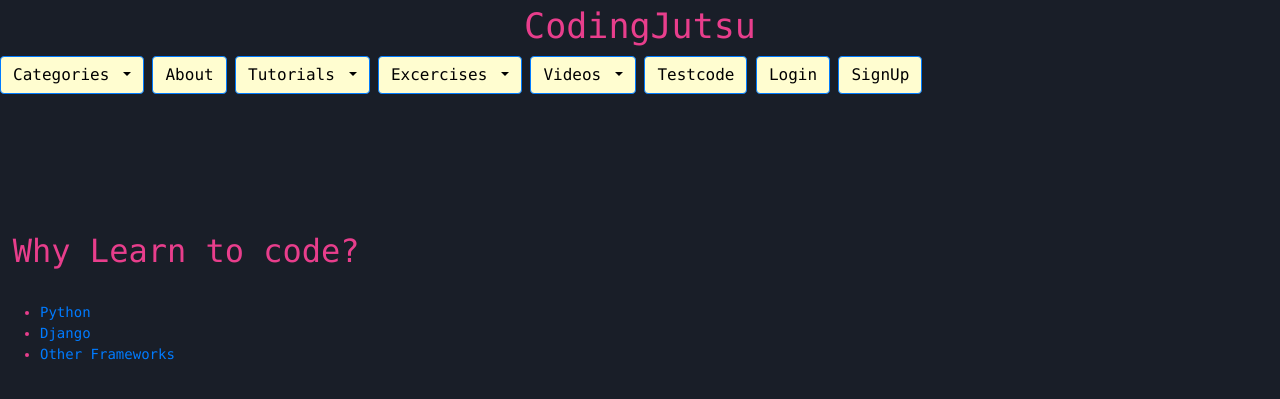
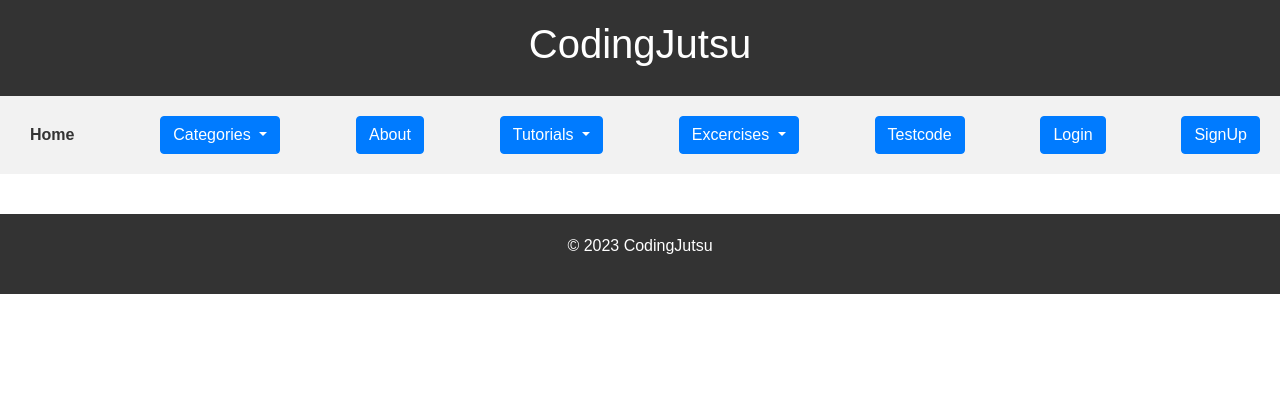
Before and after one commit to morganbierey/Dissertation_Project, a Django app: page / in a window 1280 px wide. Shown: the top 399 px of the page. Run offline with Django 3.2, Linux system fonts and the light colour scheme; data comes from the database, SQL or seed files in the repository; some libraries are stand-ins or nearby versions.

Commit message:
header and footer working for home page

```diff
--- /dev/null
+++ b/project/individual_project/static/codejutsu/css/style.css
@@ -0,0 +1,54 @@
+body {
+	margin: 0;
+	padding: 0;
+	font-family: Arial, sans-serif;
+}
+
+header {
+	background-color: #333;
+	color: #fff;
+	padding: 20px;
+	text-align: center;
+}
+
+nav {
+	background-color: #f2f2f2;
+	padding: 20px;
+}
+
+nav ul {
+	list-style: none;
+	margin: 0;
+	padding: 0;
+	display: flex;
+	justify-content: space-between;
+	align-items: center;
+}
+
+nav li {
+	margin: 0 10px;
+}
+
+nav a {
+	color: #333;
+	text-decoration: none;
+	font-weight: bold;
+}
+
+nav a:hover {
+	color: #f2f2f2;
+	background-color: #333;
+	padding: 10px;
+	border-radius: 5px;
+}
+
+main {
+	padding: 20px;
+}
+
+footer {
+	background-color: #333;
+	color: #fff;
+	padding: 20px;
+	text-align: center;
+}
--- a/project/individual_project/templates/educational_tool/index.html
+++ b/project/individual_project/templates/educational_tool/index.html
@@ -1,8 +1,9 @@
 <!DOCTYPE html>
-
 {% load staticfiles %}
-
 <html>
+<head>
+	<title>Navigation Dashboard</title>
+	<link rel="stylesheet" type="text/css" href="style.css">
 
     <head>
         <link rel="stylesheet2" href="test.js">
@@ -20,28 +21,18 @@
     <!-- Latest compiled JavaScript -->
     <script src="https://maxcdn.bootstrapcdn.com/bootstrap/4.5.2/js/bootstrap.min.js"></script>
 
-    <!-- <link rel="stylesheet" href="newtest.scss"> -->
+  <link rel="stylesheet" type="text/css" href="{% static 'codejutsu/css/style.css' %}">
 
-    <link rel="stylesheet" type="text/css" href="{% static 'codejutsu/css/base.css' %}">
+</head>
+<body>
+	<header>
+        <title>CodingJutsu</title>
+        <h1>CodingJutsu</h1>
+	</header>
 
-    <style>
-      li span {
-          color: #000000;
-          /* Text Color */
-      }
-  </style>
-
-    <title>CodingJutsu</title>
-    </head>
-    <body><code>
-
-        <h1><code>CodingJutsu</code></h1>
-        <!-- <div>
-        time to learn! <br />
-        <strong>{{ boldmessage }}</strong><br />
-        </div> -->
-
-        <!--start of new code  -->
+	<nav>
+		<ul>
+			<li><a href="#">Home</a></li>
             <div class="dropdown">
                 <button class="btn btn-primary dropdown-toggle btncolour" type="button" data-toggle="dropdown">Categories
                 <span class="caret"></span></button>
@@ -51,11 +42,9 @@
                   <li><a href="#"><span>JavaScript</span></a></li>
                 </ul>
             </div>
-
             <div class="buttonlink">
                 <a class="btn btn-primary btncolour" href="{% url 'educational_tool:about' %}" role="button">About</a>
             </div>
-
             <div class="dropdown">
                 <button class="btn btn-primary dropdown-toggle btncolour" type="button" data-toggle="dropdown">Tutorials
                 <span class="caret" ></span></button>
@@ -76,16 +65,6 @@
                 </ul>
             </div>
 
-          <div class="dropdown">
-            <button class="btn btn-primary dropdown-toggle btncolour" type="button" data-toggle="dropdown">Videos
-            <span class="caret"></span></button>
-            <ul class="dropdown-menu">
-              <li><a href="#"><span>Video 1</span></a></li>
-              <li><a href="#"><span>Video 2</span></a></li>
-              <li><a href="#"><span>Video 3</span></a></li>
-            </ul>
-          </div>
-
             <div class="buttonlink">
                 <a class="btn btn-primary btncolour" href="{% url 'educational_tool:pycompiler' %}" role="button btncolour">Testcode</a>
             </div>
@@ -95,46 +74,24 @@
             </div>
 
             <div class="buttonlink">
-            <a class="btn btn-primary btncolour" href="{% url 'educational_tool:register' %}"" role="button btncolour">SignUp</a>
+                  <a class="btn btn-primary btncolour" href="{% url 'educational_tool:register' %}" role="button btncolour">SignUp</a>
             </div>
 
+			<!-- <li><a href="#">Dashboard 1</a></li>
+			<li><a href="#">Dashboard 2</a></li>
+			<li><a href="#">Dashboard 3</a></li>
+			<li><a href="#">Dashboard 4</a></li> -->
+		</ul>
+	</nav>
 
-          <!-- <div>{% if user.is_authenticated %}
-                  Welcome {{ user.username }}!
-              {% else %}
-                  time to Learn!
-              {% endif %}
-          </div> -->
+	<main>
+		<!-- Add your content here -->
+	</main>
 
-          <div class ="movedown moveleft"><h2>Why Learn to code?</h2></div><br>
+	<footer>
+		<p>&copy; 2023 CodingJutsu  </p>
+	</footer>
 
-          <!-- <blockquote>Coding is necessary for the future. Learning to code is becoming more important to a broader range of people, Online activities are often taken for granted and would not have been possible without people with coding skills.  However, coding is not easy. Despite numerous resources online and some schools providing some coding activities/classes, most of the time, students have their first experience in coding only when they start university.  The project requires involves the design and development of an educational software application for primary school and secondary children to learn basic programming.</blockquote> -->
-
-
-        <!-- end of new code  -->
-
-
-
-        <div>
-            {% if categories %}
-                <ul>
-                {% for category in categories %}
-                <li>
-                    <!-- The following line is changed to add an HTML hyperlink -->
-                    <a href="/educational_tool/category/{{ category.slug }}/">{{ category.name }}</a>
-                </li>
-                {% endfor %}
-                </ul>
-            {% else %}
-             <strong>There are no categories present.</strong>
-            {% endif %}
-        </div>
-
-        <div>
-        <!--<a href="/educational_tool/about/">About</a><br />
-        <a href="/educational_tool/pycompiler/">Testcode</a><br /> -->
-        <!-- <img src="{% static 'images/superhero_vs.png' %}"
-         alt="Picture of vs code hero" />  -->
-        </div>
-    </body></code>
+	<script src="script.js"></script>
+</body>
 </html>
```
Lines whose indentation alone changed are shown as unchanged.
